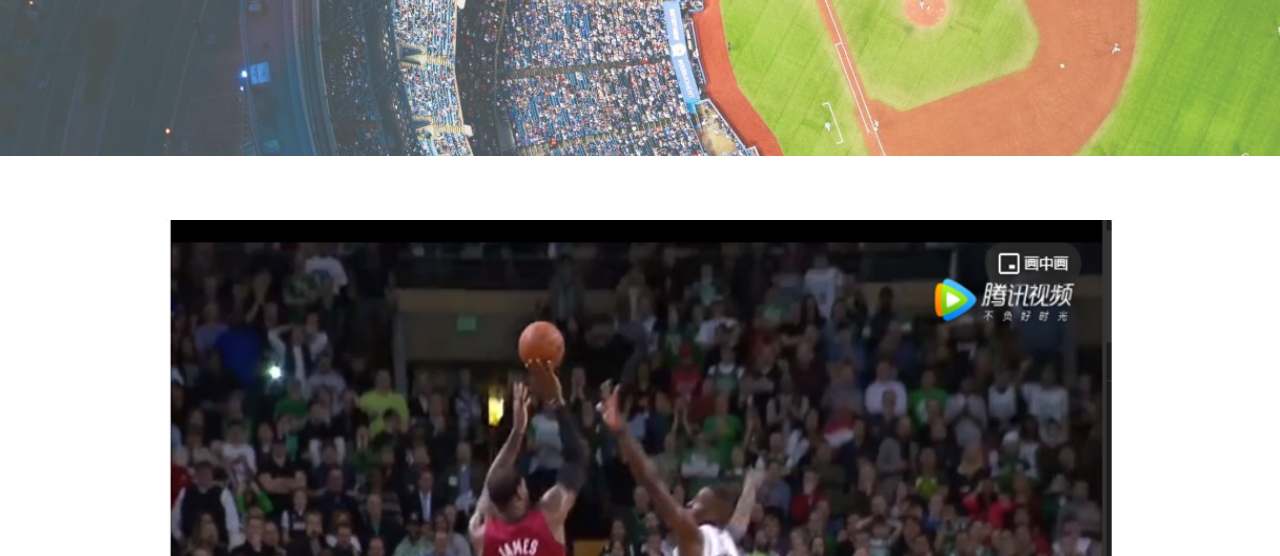
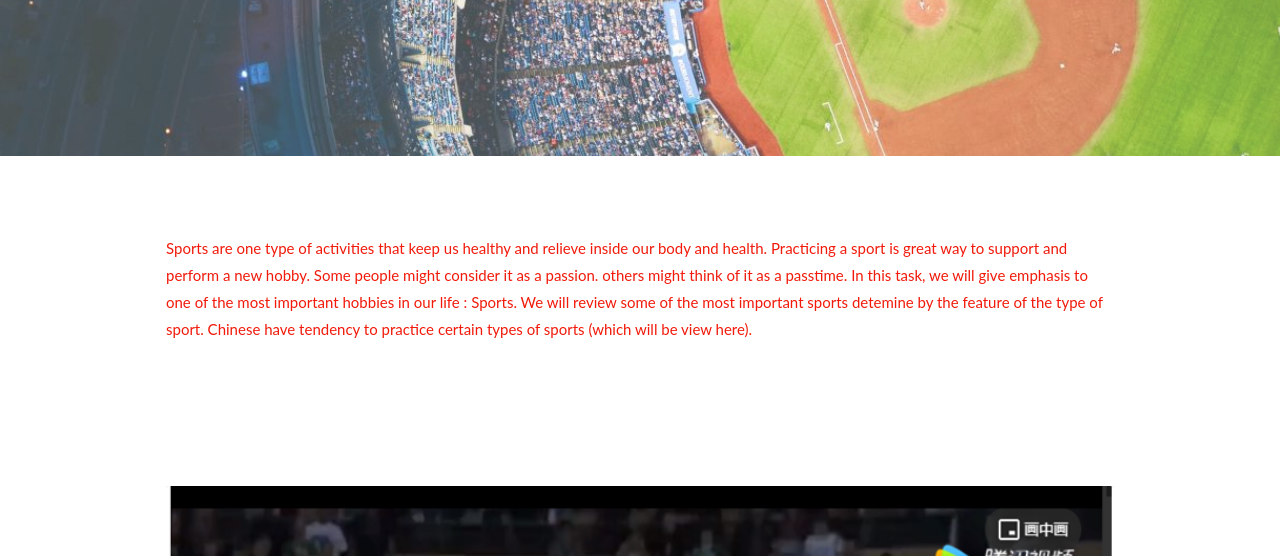
Before and after one commit to Jorgii-code/chiportfolio, a plain HTML site: page browsing-the-sports-page.html in a window 1280 px wide. Shown: the part 244-800 px from the top of the page. Drawn offline with nearby package versions, Linux system fonts and the light colour scheme.

Commit message:
additional commit 3

```diff
--- a/browsing-the-sports-page.html
+++ b/browsing-the-sports-page.html
@@ -309,6 +309,17 @@
       </div>
     </div>
 
+    <div class="w3-content w3-container w3-padding-64">
+      <p>
+        Sports are one type of activities that keep us healthy and relieve inside our body
+        and health. Practicing a sport is great way to support and perform a new hobby. Some
+        people might consider it as a passion. others might think of it as a passtime. In this
+        task, we will give emphasis to one of the most important hobbies in our life : Sports.
+        We will review some of the most important sports detemine by the feature of the type of
+        sport. Chinese have tendency to practice certain types of sports (which will be view here).
+      </p>
+    </div>
+
     <!-- Container (Hardest Character Section) -->
    <div class="w3-content w3-container w3-padding-64">
     <div class="w3-light-grey">
```
